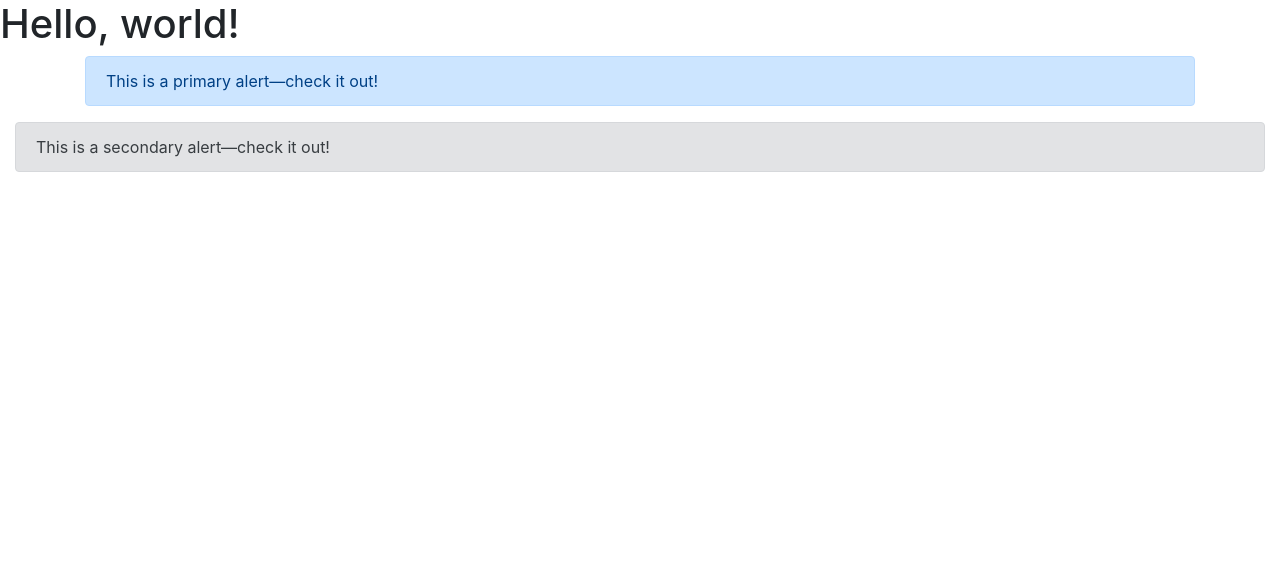
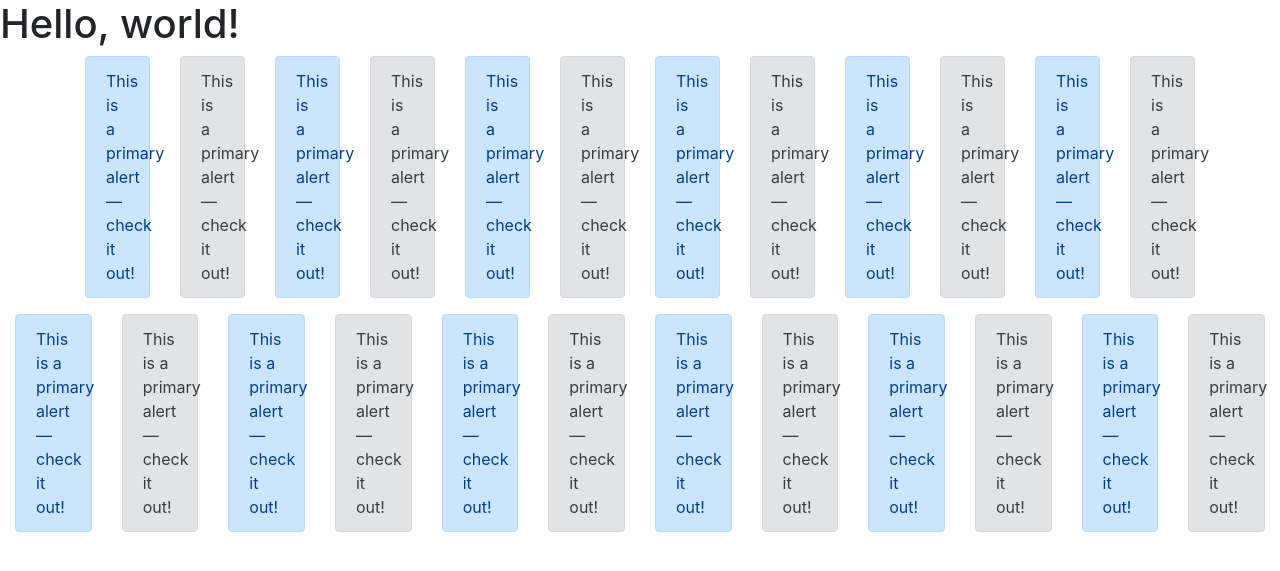
Before and after one commit to ravi19999/Django-Ecommerce, a Django app: page /bootstrap/ in a window 1280 px wide. Shown: the top 571 px of the page. Run offline with Django 3.2, Linux system fonts and the light colour scheme; some libraries are stand-ins or nearby versions.

Commit message:
Implemented Bootstrap rows and columns :sparkles:

```diff
--- a/src/templates/bootstrap/example.html
+++ b/src/templates/bootstrap/example.html
@@ -16,13 +16,135 @@
     <body>
         <h1>Hello, world!</h1>
         <div class="container">
-            <div class="alert alert-primary" role="alert">
-                This is a primary alert—check it out!
+            <div class="row">
+                <div class="col-1">
+                    <div class="alert alert-primary" role="alert">
+                        This is a primary alert—check it out!
+                    </div>
+                </div>
+                <div class="col-1">
+                    <div class="alert alert-secondary" role="alert">
+                        This is a primary alert—check it out!
+                    </div>
+                </div>
+                <div class="col-1">
+                    <div class="alert alert-primary" role="alert">
+                        This is a primary alert—check it out!
+                    </div>
+                </div>
+                <div class="col-1">
+                    <div class="alert alert-secondary" role="alert">
+                        This is a primary alert—check it out!
+                    </div>
+                </div>
+                <div class="col-1">
+                    <div class="alert alert-primary" role="alert">
+                        This is a primary alert—check it out!
+                    </div>
+                </div>
+                <div class="col-1">
+                    <div class="alert alert-secondary" role="alert">
+                        This is a primary alert—check it out!
+                    </div>
+                </div>
+                <div class="col-1">
+                    <div class="alert alert-primary" role="alert">
+                        This is a primary alert—check it out!
+                    </div>
+                </div>
+                <div class="col-1">
+                    <div class="alert alert-secondary" role="alert">
+                        This is a primary alert—check it out!
+                    </div>
+                </div>
+                <div class="col-1">
+                    <div class="alert alert-primary" role="alert">
+                        This is a primary alert—check it out!
+                    </div>
+                </div>
+                <div class="col-1">
+                    <div class="alert alert-secondary" role="alert">
+                        This is a primary alert—check it out!
+                    </div>
+                </div>
+                <div class="col-1">
+                    <div class="alert alert-primary" role="alert">
+                        This is a primary alert—check it out!
+                    </div>
+                </div>
+                <div class="col-1">
+                    <div class="alert alert-secondary" role="alert">
+                        This is a primary alert—check it out!
+                    </div>
+                </div>
+
             </div>
         </div>
+
+
         <div class="container-fluid">
-            <div class="alert alert-secondary" role="alert">
-                This is a secondary alert—check it out!
+            <div class="row">
+                <div class="col-1">
+                    <div class="alert alert-primary" role="alert">
+                        This is a primary alert—check it out!
+                    </div>
+                </div>
+                <div class="col-1">
+                    <div class="alert alert-secondary" role="alert">
+                        This is a primary alert—check it out!
+                    </div>
+                </div>
+                <div class="col-1">
+                    <div class="alert alert-primary" role="alert">
+                        This is a primary alert—check it out!
+                    </div>
+                </div>
+                <div class="col-1">
+                    <div class="alert alert-secondary" role="alert">
+                        This is a primary alert—check it out!
+                    </div>
+                </div>
+                <div class="col-1">
+                    <div class="alert alert-primary" role="alert">
+                        This is a primary alert—check it out!
+                    </div>
+                </div>
+                <div class="col-1">
+                    <div class="alert alert-secondary" role="alert">
+                        This is a primary alert—check it out!
+                    </div>
+                </div>
+                <div class="col-1">
+                    <div class="alert alert-primary" role="alert">
+                        This is a primary alert—check it out!
+                    </div>
+                </div>
+                <div class="col-1">
+                    <div class="alert alert-secondary" role="alert">
+                        This is a primary alert—check it out!
+                    </div>
+                </div>
+                <div class="col-1">
+                    <div class="alert alert-primary" role="alert">
+                        This is a primary alert—check it out!
+                    </div>
+                </div>
+                <div class="col-1">
+                    <div class="alert alert-secondary" role="alert">
+                        This is a primary alert—check it out!
+                    </div>
+                </div>
+                <div class="col-1">
+                    <div class="alert alert-primary" role="alert">
+                        This is a primary alert—check it out!
+                    </div>
+                </div>
+                <div class="col-1">
+                    <div class="alert alert-secondary" role="alert">
+                        This is a primary alert—check it out!
+                    </div>
+                </div>
+
             </div>
         </div>
 
```
